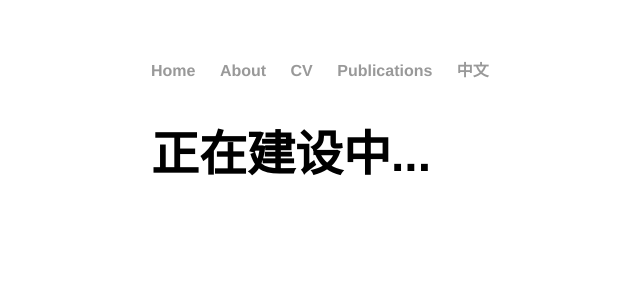
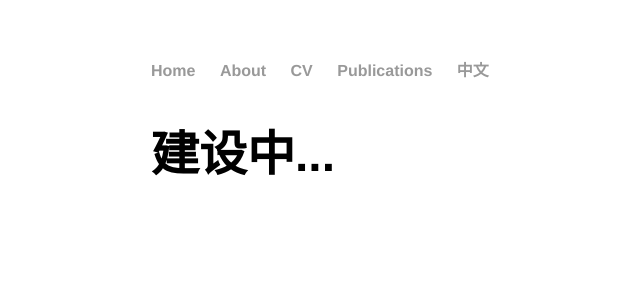
Before and after one commit to suruixie/suruixie.github.io, a Jekyll site: the page built from Chinese/index.html, in a window 1280 px wide. Shown: the top 300 px of the page, without its empty margins (41-681 px from the left). Built offline with Jekyll 4.4.1, drawn with Linux system fonts in a browser that asks for light colours.

Commit message:
Update index.html

```diff
--- a/Chinese/index.html
+++ b/Chinese/index.html
@@ -4,5 +4,5 @@ title: 苏锐的中文页面
 ---
 
 <div class="Chinese">
-	<h1>正在建设中...</h1>
+	<h1>建设中...</h1>
 </div>
```
